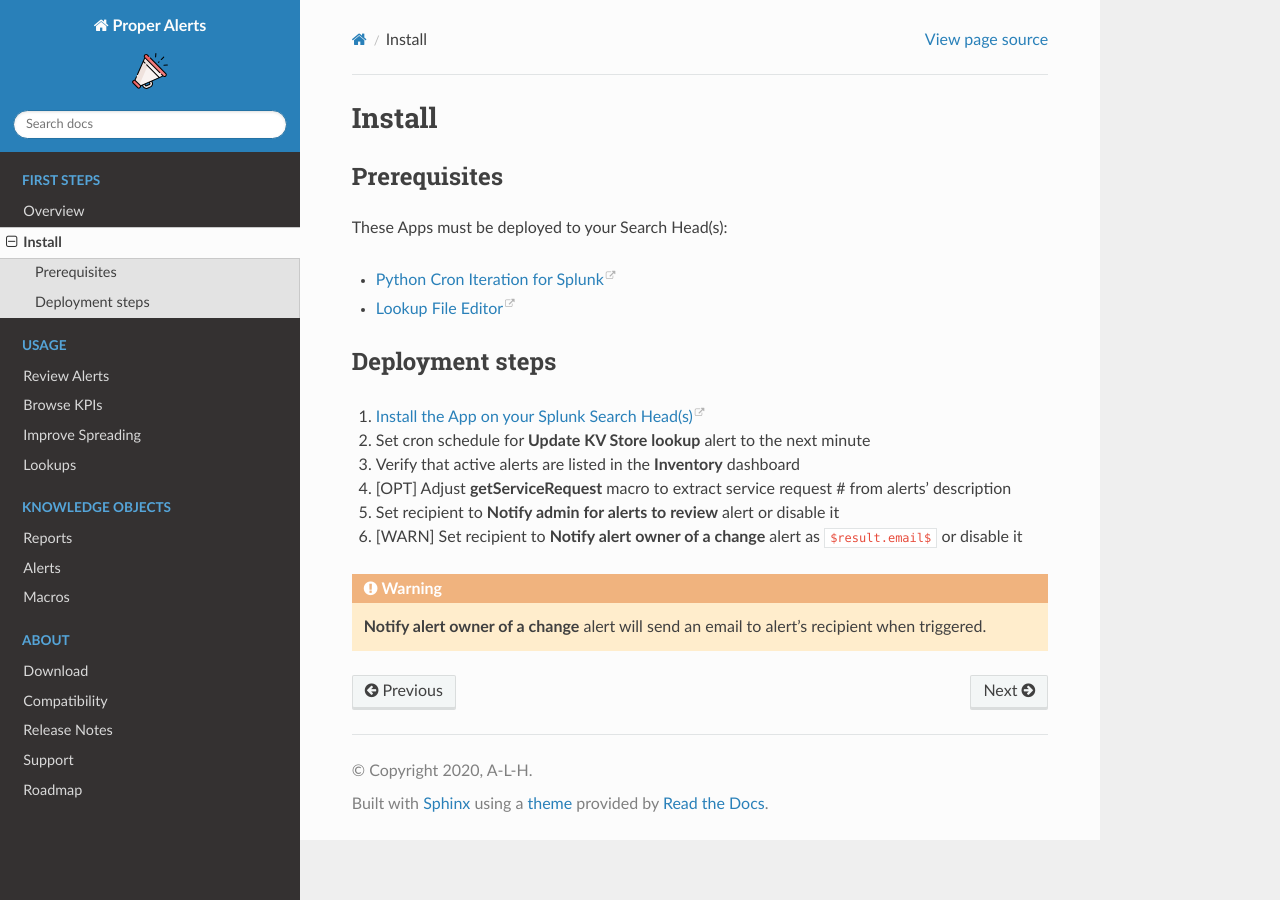
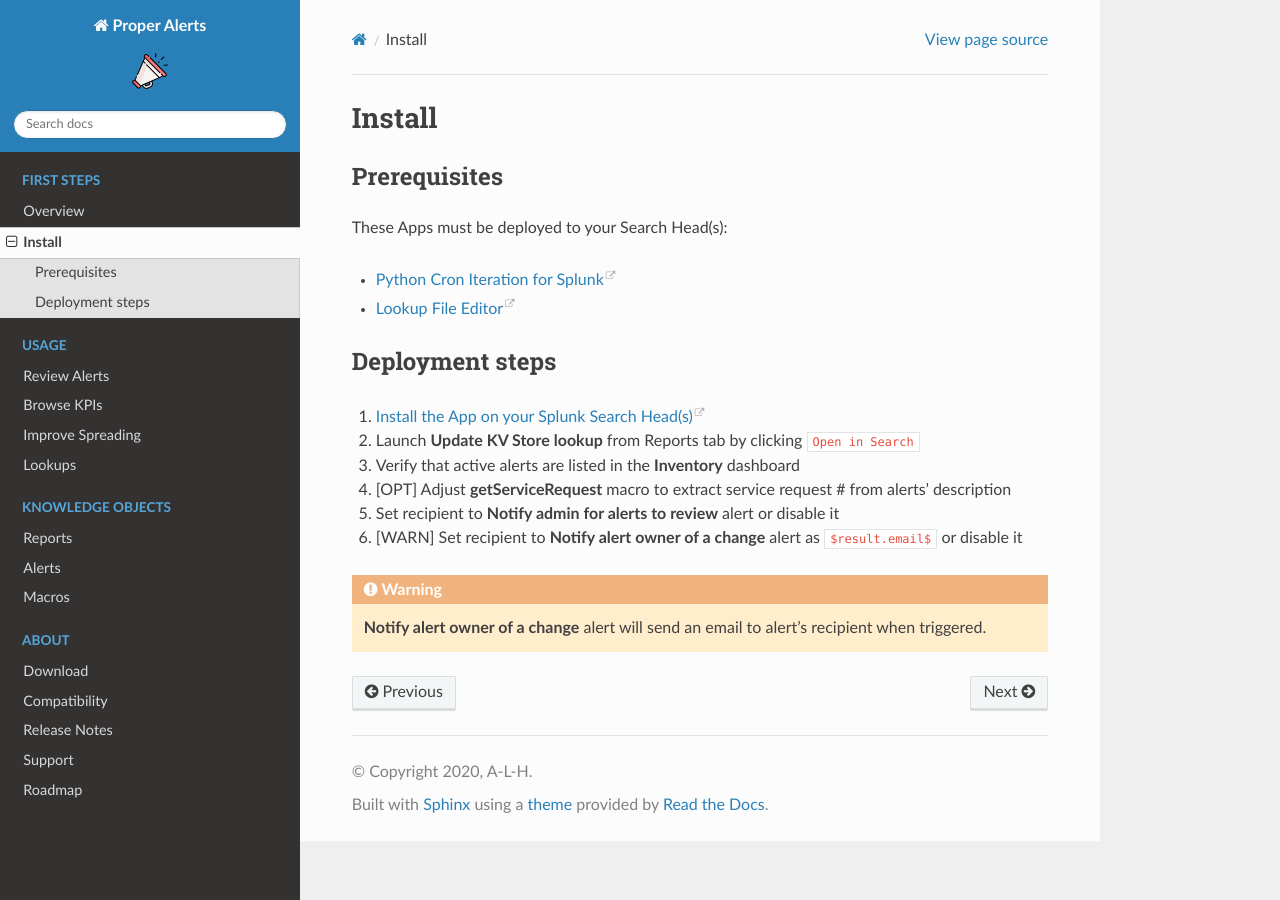
Before and after one commit to a-l-h/splunk-app-proper-alerts, a Sphinx documentation site: the page built from doc/install.rst, in a window 1280 px wide. Built offline with Sphinx 7.4.7 and the Read the Docs theme 2.0.0, drawn with Linux system fonts in a browser that asks for light colours.

Commit message:
Update install.rst

```diff
--- a/doc/install.rst
+++ b/doc/install.rst
@@ -13,7 +13,7 @@ Deployment steps
 ----------------
 
 #.  `Install the App on your Splunk Search Head(s) <https://docs.splunk.com/Documentation/Splunk/latest/Admin/Deployappsandadd-ons#Deployment_architectures>`_
-#.  Set cron schedule for **Update KV Store lookup** alert to the next minute
+#.	Launch **Update KV Store lookup** from Reports tab by clicking ``Open in Search``
 #.  Verify that active alerts are listed in the **Inventory** dashboard
 #.  [OPT] Adjust **getServiceRequest** macro to extract service request # from alerts' description
 #.  Set recipient to **Notify admin for alerts to review** alert or disable it
```
